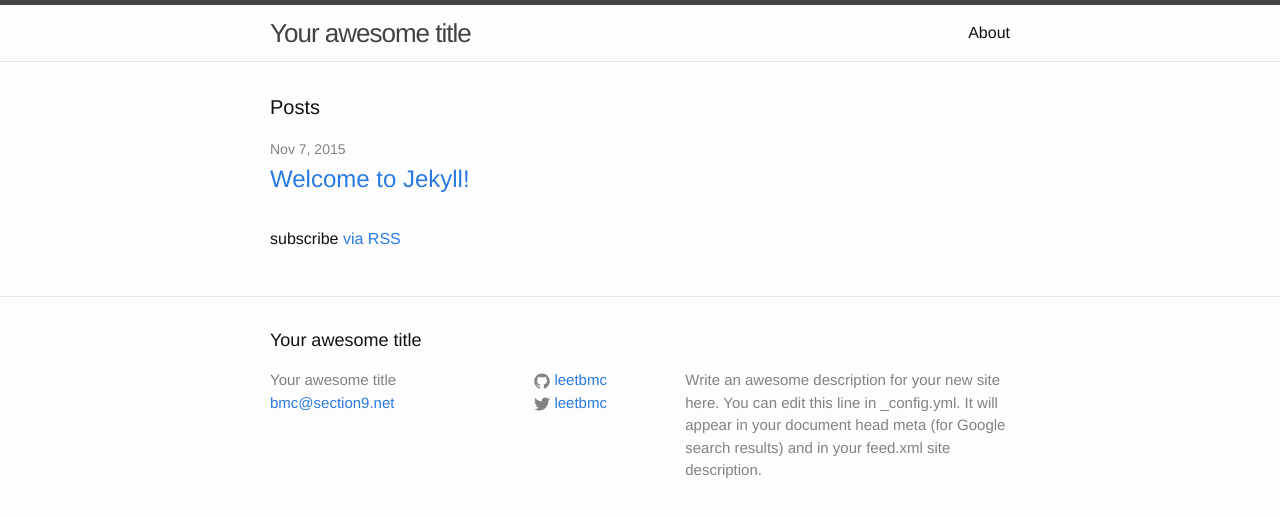
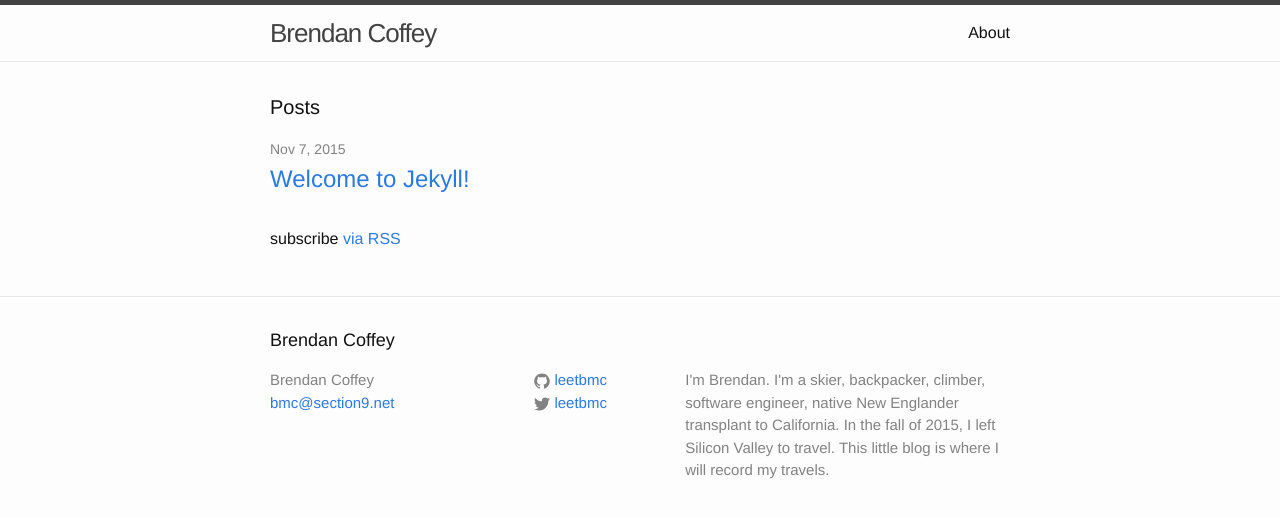
Before and after one commit to leetbmc/leetbmc.github.io, a Jekyll site: the page built from index.html, in a window 1280 px wide. Shown: the top 517 px of the page. Built offline with Jekyll 4.4.1, drawn with Linux system fonts in a browser that asks for light colours.

Commit message:
Title, summary

```diff
--- a/_config.yml
+++ b/_config.yml
@@ -6,14 +6,15 @@
 # 'jekyll serve'. If you change this file, please restart the server process.
 
 # Site settings
-title: Your awesome title
+title: Brendan Coffey
 email: bmc@section9.net
 description: > # this means to ignore newlines until "baseurl:"
-  Write an awesome description for your new site here. You can edit this
-  line in _config.yml. It will appear in your document head meta (for
-  Google search results) and in your feed.xml site description.
+  I'm Brendan. I'm a skier, backpacker, climber, software engineer,
+  native New Englander transplant to California. In the fall of
+  2015, I left Silicon Valley to travel. This little blog is where
+  I will record my travels.
 baseurl: "" # the subpath of your site, e.g. /blog
-url: "http://yourdomain.com" # the base hostname & protocol for your site
+url: "http://leetbmc.github.io/" # the base hostname & protocol for your site
 twitter_username: leetbmc
 github_username:  leetbmc
 
```
